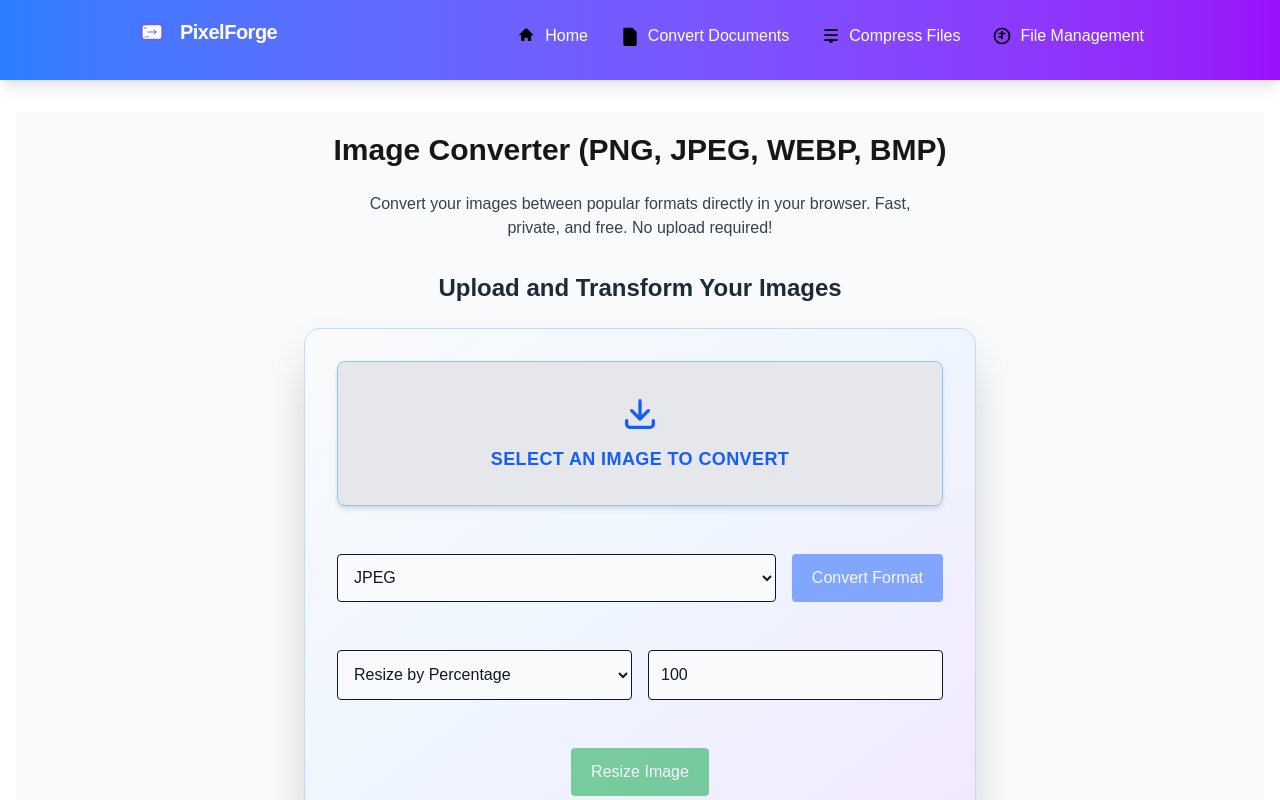
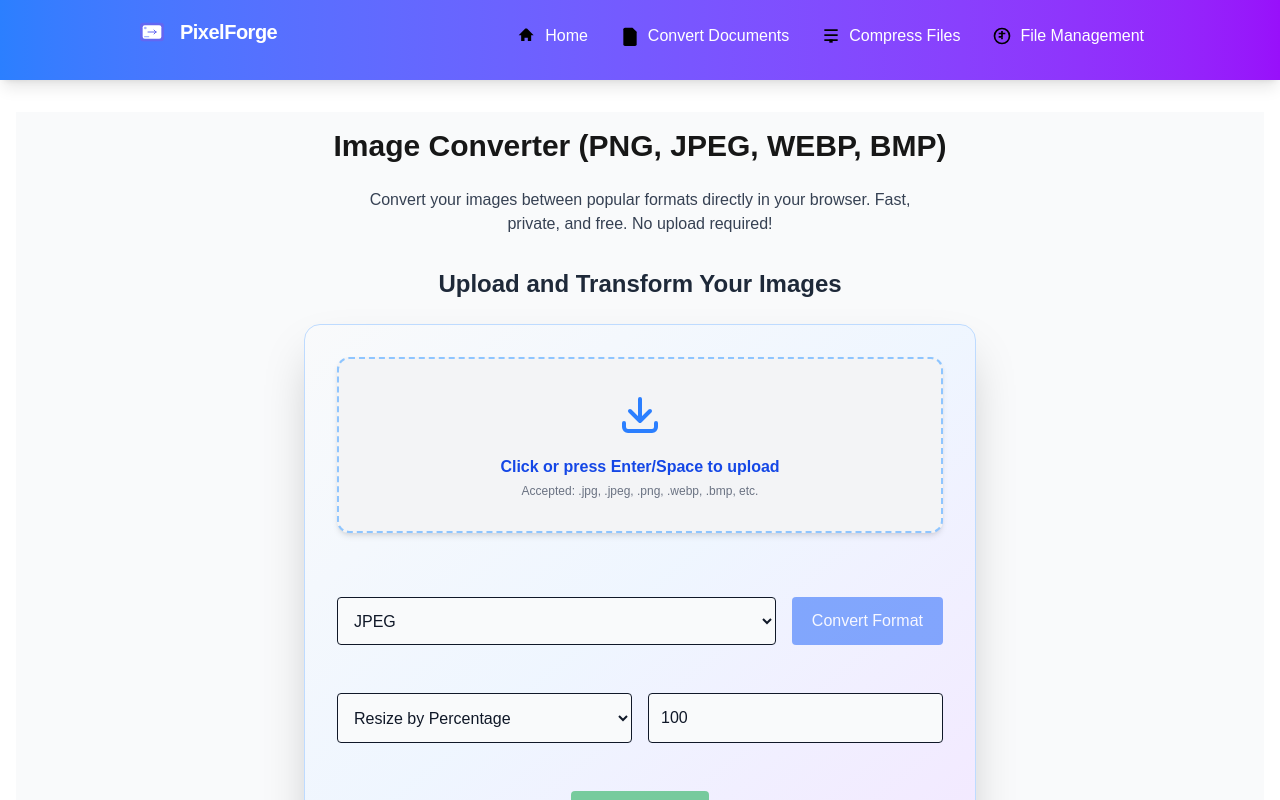
Before and after one commit to KetanBhenwal/PixelForge, a Next.js app: page / in a window 1280 px wide. Shown: the top 800 px of the page. Built offline with nearby package versions, Linux system fonts and the light colour scheme.

Commit message:
Enhance file upload area with improved accessibility and styling

```diff
--- a/src/components/ImageConverter.tsx
+++ b/src/components/ImageConverter.tsx
@@ -110,13 +110,53 @@ const ImageConverter: React.FC = () => {
 
   return (
     <div className="flex flex-col gap-8 items-center w-full max-w-2xl mx-auto p-8 bg-gradient-to-br from-gray-50 via-blue-50 to-purple-100 dark:from-gray-900 dark:via-gray-800 dark:to-gray-900 rounded-2xl shadow-2xl border border-blue-200 dark:border-gray-700">
-      <label className="w-full flex flex-col items-center px-6 py-8 bg-gray-200 dark:bg-gray-700 text-blue-600 rounded-lg shadow-md tracking-wide uppercase border border-blue-300 cursor-pointer hover:bg-blue-300 dark:hover:bg-gray-600 transition">
-        <svg className="w-10 h-10" fill="none" stroke="currentColor" strokeWidth="2" viewBox="0 0 24 24" xmlns="http://www.w3.org/2000/svg">
-          <path strokeLinecap="round" strokeLinejoin="round" d="M4 16v2a2 2 0 002 2h12a2 2 0 002-2v-2M7 10l5 5m0 0l5-5m-5 5V4"></path>
-        </svg>
-        <span className="mt-3 text-lg leading-normal font-semibold">{file ? file.name : "Select an image to convert"}</span>
-        <input type="file" accept="image/*" className="hidden" onChange={handleFileChange} />
-      </label>
+      {/* Modern, accessible file upload area (consistent with other pages) */}
+      <div className="w-full flex flex-col items-center mb-4">
+        <label
+          htmlFor="image-upload"
+          tabIndex={0}
+          className={`w-full flex flex-col items-center px-6 py-8 bg-gray-100 dark:bg-gray-800 text-blue-700 dark:text-blue-200 rounded-xl shadow-md border-2 border-dashed border-blue-300 dark:border-blue-500 cursor-pointer focus:outline-none focus:ring-2 focus:ring-blue-500 transition-all duration-200 relative group ${file ? 'border-green-500 bg-green-50 dark:bg-green-900 ring-2 ring-green-400' : 'hover:bg-blue-50 dark:hover:bg-gray-700'}`}
+          aria-label="Upload an image file"
+        >
+          <span className="sr-only">Upload an image file</span>
+          <svg className="w-12 h-12 mb-2 text-blue-500 dark:text-blue-300 group-hover:scale-110 transition-transform" fill="none" stroke="currentColor" strokeWidth="2" viewBox="0 0 24 24" xmlns="http://www.w3.org/2000/svg">
+            <path strokeLinecap="round" strokeLinejoin="round" d="M4 16v2a2 2 0 002 2h12a2 2 0 002-2v-2M7 10l5 5m0 0l5-5m-5 5V4"></path>
+          </svg>
+          <span className="mt-2 text-base font-medium text-center">
+            {file ? (
+              <>
+                <span className="truncate max-w-xs inline-block align-middle" title={file.name}>{file.name}</span>
+                <span className="ml-2 inline-block align-middle px-2 py-0.5 text-xs rounded bg-blue-200 dark:bg-blue-700 text-blue-800 dark:text-blue-100">{file.type || 'Image'}</span>
+              </>
+            ) : (
+              <>
+                <span className="font-semibold">Click or press Enter/Space to upload</span>
+                <span className="block text-xs text-gray-500 dark:text-gray-400 mt-1">Accepted: .jpg, .jpeg, .png, .webp, .bmp, etc.</span>
+              </>
+            )}
+          </span>
+          <input
+            id="image-upload"
+            type="file"
+            accept="image/*"
+            className="hidden"
+            onChange={handleFileChange}
+            aria-describedby="image-upload-help"
+          />
+        </label>
+        <span id="image-upload-help" className="sr-only">Accepted file types: .jpg, .jpeg, .png, .webp, .bmp, etc.</span>
+        {file && (
+          <button
+            type="button"
+            onClick={() => setFile(null)}
+            className="mt-2 flex items-center gap-1 text-xs text-red-600 dark:text-red-400 hover:underline focus:outline-none focus:ring-2 focus:ring-red-400 rounded px-2 py-1 transition"
+            aria-label="Remove selected file"
+          >
+            <svg className="w-4 h-4" fill="none" stroke="currentColor" strokeWidth="2" viewBox="0 0 24 24" aria-hidden="true"><path strokeLinecap="round" strokeLinejoin="round" d="M6 18L18 6M6 6l12 12" /></svg>
+            Remove
+          </button>
+        )}
+      </div>
       <div className="flex w-full gap-4 mt-4">
         <select value={outputType} onChange={handleTypeChange} className="border rounded p-3 flex-1 bg-gray-50 dark:bg-gray-700 text-gray-900 dark:text-gray-100">
           <option value="image/jpeg">JPEG</option>
```
